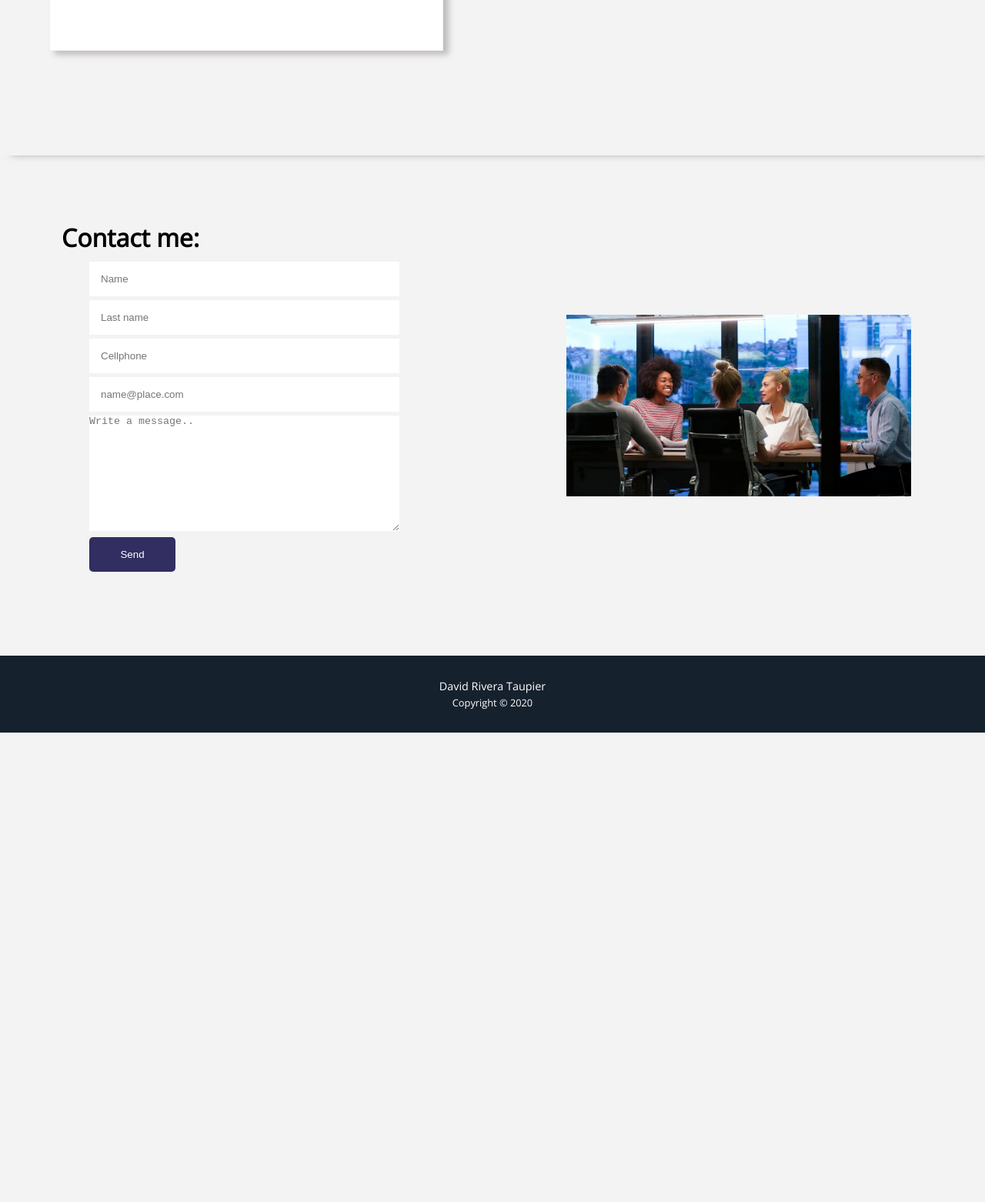
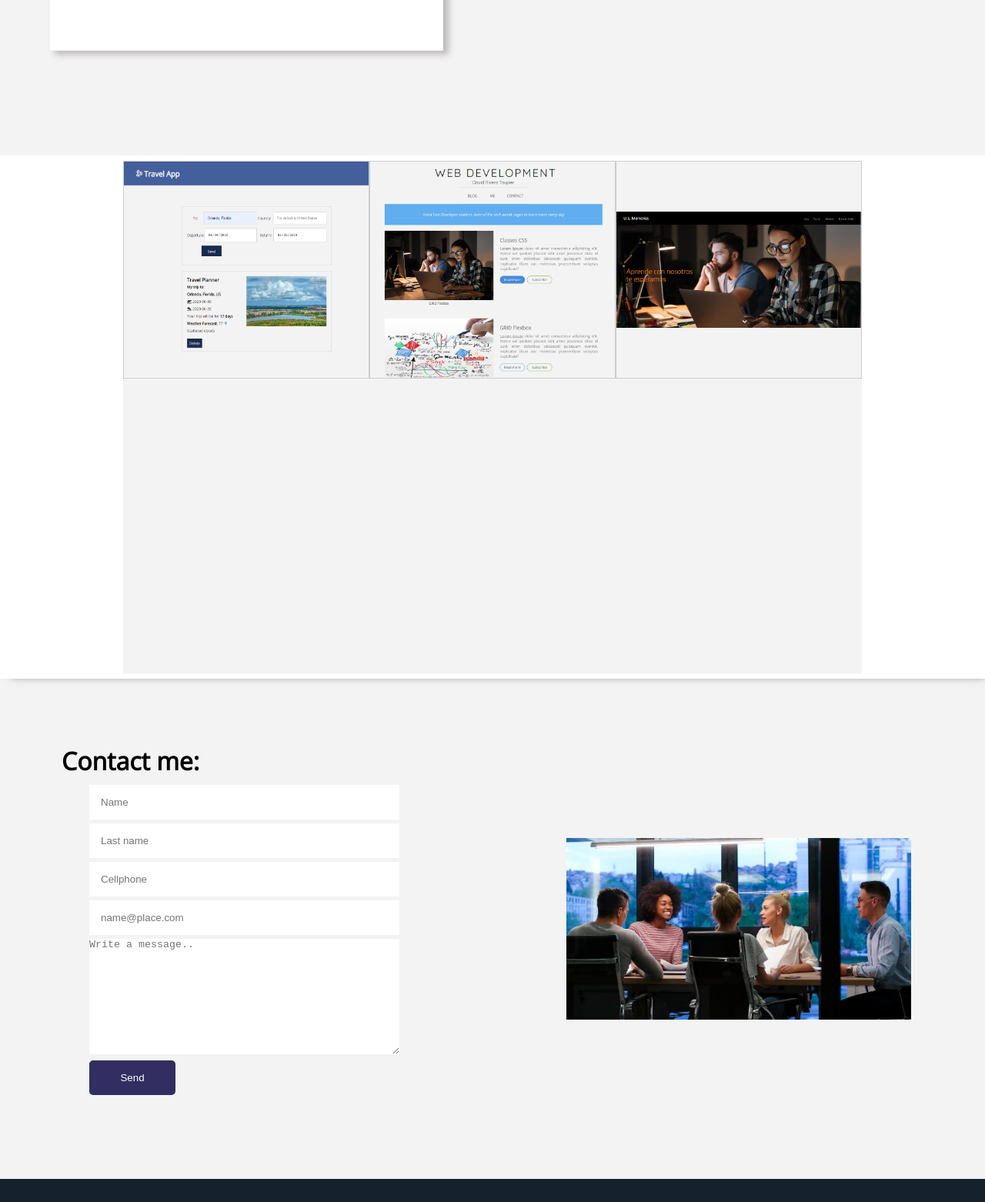
Before and after one commit to drtaupier/dr-portfolio, a website built with webpack: page src/client/views/index.html in a window 1280 px wide. Shown: the part 1238-2800 px from the top of the page at 77% size. Before the commit the page ends 2190 px from the top, so only its background shows below. Built offline with nearby package versions, Linux system fonts and the light colour scheme; files whose address does not match are found by name.

Commit message:
Added photos of other projects and change my background

```diff
--- a/src/client/js/classes.js
+++ b/src/client/js/classes.js
@@ -3,7 +3,7 @@ export class UI {
         const today = new Date();
         const year = today.getFullYear();
         const footer = document.getElementById('footer');
-        footer.innerHTML = `<h3>David Rivera Taupier</h3>`;
+        footer.innerHTML = `<h3>David Rivera - Windermere Fl.</h3>`;
         footer.innerHTML += `<h2>Copyright &copy; ${year}</h2>`;
     }
 
--- a/src/client/style/style.scss
+++ b/src/client/style/style.scss
@@ -7,6 +7,7 @@ $bg-blanco:#fff;
 $bg-error:#8f1717;
 $bg-success:#23700b;
 $font-claro: #f3f3f3;
+$font-intermedio:#F2F2F2;
 $font-blanco:#fff;
 $font-gris:#ccc;
 $font-green:#04c2c9;
@@ -36,8 +37,8 @@ body {
     width: 100vw;
     min-width: 320px;
     grid-template-columns: repeat(3, 1fl);
-    grid-template-rows: repeat(5, auto);
-    grid-template-areas: "header header header" "section1 section1 section1" "section2 section2 section2""section3 section3 section3""footer footer footer";
+    grid-template-rows: repeat(6, auto);
+    grid-template-areas: "header header header" "section1 section1 section1" "section2 section2 section2""section3 section3 section3""section4 section4 section4""footer footer footer";
 }
 
 header {
@@ -88,7 +89,7 @@ header {
     grid-area: section1;
     height: 680px;
     width: 100vw;
-    background: $bg-blanco;
+    background: radial-gradient(circle, rgba(87, 125, 94, 0.9612219887955182) 0%, rgba(24, 62, 108, 1) 100%);
     display: flex;
     justify-content: space-around;
     align-items: center;
@@ -121,10 +122,11 @@ header {
             margin-right: 350px;
             h2 {
                 font-size: 2.5em;
+                color: $font-claro;
             }
             P {
                 font-size: 1.3em;
-                color: rgba($color: #5e5c5c, $alpha: 1.0);
+                color: $font-intermedio;
             }
         }
     }
@@ -168,7 +170,79 @@ header {
 }
 
 #sct3 {
+    width: 100vw;
+    height: 680px;
     grid-area: section3;
+    box-shadow: 8px 5px 10px -7px rgba(120, 120, 120, 0.8);
+    display: flex;
+    justify-content: center;
+    align-items: center;
+    background: $bg-blanco;
+    .projects {
+        width: 960px;
+        height: 98%;
+        background: $website-bg;
+        display: grid;
+        grid-template-columns: repeat(3, 1fr);
+        grid-template-rows: repeat(3, 1fr);
+        grid-template-areas: "prj1""prj2""prj3" "prj4""prj5""prj6""prj7""prj8""prj9";
+        #prj1 {
+            grid-area: 'prj1';
+            border: 1px solid #ccc;
+            img {
+                width: 100%;
+                height: 100%;
+                cursor: pointer;
+            }
+        }
+        #prj2 {
+            grid-area: 'prj2';
+            border: 1px solid #ccc;
+            img {
+                width: 100%;
+                height: 100%;
+                cursor: pointer;
+            }
+        }
+        #prj3 {
+            grid-area: 'prj3';
+            border: 1px solid #ccc;
+            img {
+                width: 100%;
+                height: 100%;
+                cursor: pointer;
+                object-fit: contain;
+            }
+        }
+        #prj4 {
+            grid-area: 'prj4';
+            border: 1px solid #ccc;
+        }
+        #prj5 {
+            grid-area: 'prj5';
+            border: 1px solid #ccc;
+        }
+        #prj6 {
+            grid-area: 'prj6';
+            border: 1px solid #ccc;
+        }
+        #prj7 {
+            grid-area: 'prj7';
+            border: 1px solid #ccc;
+        }
+        #prj8 {
+            grid-area: 'prj8';
+            border: 1px solid #ccc;
+        }
+        #prj9 {
+            grid-area: 'prj9';
+            border: 1px solid #ccc;
+        }
+    }
+}
+
+#sct4 {
+    grid-area: section4;
     height: 650px;
     width: 100vw;
     display: flex;
@@ -261,7 +335,7 @@ footer {
     position: sticky;
     z-index: 1000;
     top: 0;
-    box-shadow: 0px 4px 3px rgba(4, 194, 201, 0.5);
+    box-shadow: 0px 4px 3px rgba(87, 125, 94, 0.7);
     height: 65px;
     width: 100vw;
     transition: all 0.3s;
--- a/src/client/views/index.html
+++ b/src/client/views/index.html
@@ -18,7 +18,8 @@
                 <ul>
                     <li><a href="#sct1">Home</a></li>
                     <li><a href="#sct2">About me</a></li>
-                    <li><a href="#sct3">Contact</a></li>
+                    <li><a href="#sct3">Portfolio</a></li>
+                    <li><a href="#sct4">Contact</a></li>
                     <li><a href="https://www.linkedin.com/in/drtaupier/" target="_blank" rel="noopener noreferrer"><i class="fab fa-linkedin"></i></a></li>
                     <li><a href="https://github.com/drtaupier" target="_blank" rel="noopener noreferrer"><i class="fab fa-github"></i></a></li>
                 </ul>
@@ -30,7 +31,7 @@
             </div>
             <div class="intro">
                 <div class="frase">
-                    <h2>Hello, I'm <span class="fontGreen">David Rivera</span>,</h2>
+                    <h2>Hello, I'm David Rivera,</h2>
                     <p>and I can build websites and web applications using differents Rest API.</p>
                 </div>
             </div>
@@ -44,6 +45,13 @@
             <div class="imagen2"><img src="img/img1.jpg" alt="Reunión"></div>
         </section>
         <section id="sct3">
+            <div class="projects">
+                <div id="prj1"><img src="img/img8.png" alt=""></div>
+                <div id="prj2"><img src="img/img6.png" alt=""></div>
+                <div id="prj3"><img src="img/img4.png" alt=""></div>
+            </div>
+        </section>
+        <section id="sct4">
             <div class="formulario" id="formulario">
                 <h3>Contact me:</h3>
                 <form action="" id="form">
```
Also changed, not shown: public/img/img4.png (added), public/img/img5.jpg (added), public/img/img6.png (added), public/img/img7.png (added), public/img/img8.png (added).
